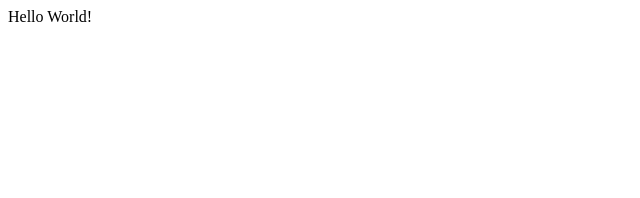
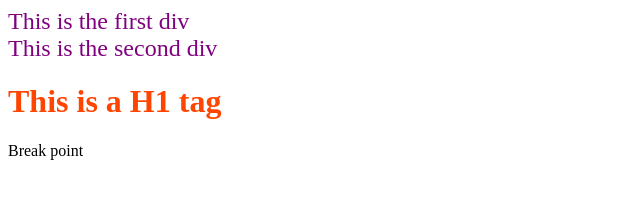
Before and after one commit to RyanBarrineau/codecamp.dev, a plain HTML site: page index.html in a window 1280 px wide. Shown: the whole page, without its empty margins (0-640 px from the left). Drawn offline with Linux system fonts and the light colour scheme.

Commit message:
First commit with some code and styling

```diff
--- a/index.html
+++ b/index.html
@@ -2,9 +2,13 @@
 <html>
 <head lang="en">
     <meta charset="UTF-8">
-    <title></title>
+    <title>Codecamp Class</title>
+    <link rel="stylesheet" type="text/css" href="stylesheet.css">
 </head>
 <body>
-Hello World!
+<div class="divs">This is the first div</div>
+<div class="divs">This is the second div</div>
+<h1>This is a H1 tag</h1>
+<p>Break point</p>
 </body>
 </html>
--- /dev/null
+++ b/stylesheet.css
@@ -0,0 +1,8 @@
+h1  {
+    color: orangered;
+}
+
+.divs {
+    color: purple;
+    font-size: x-large;
+}
```
